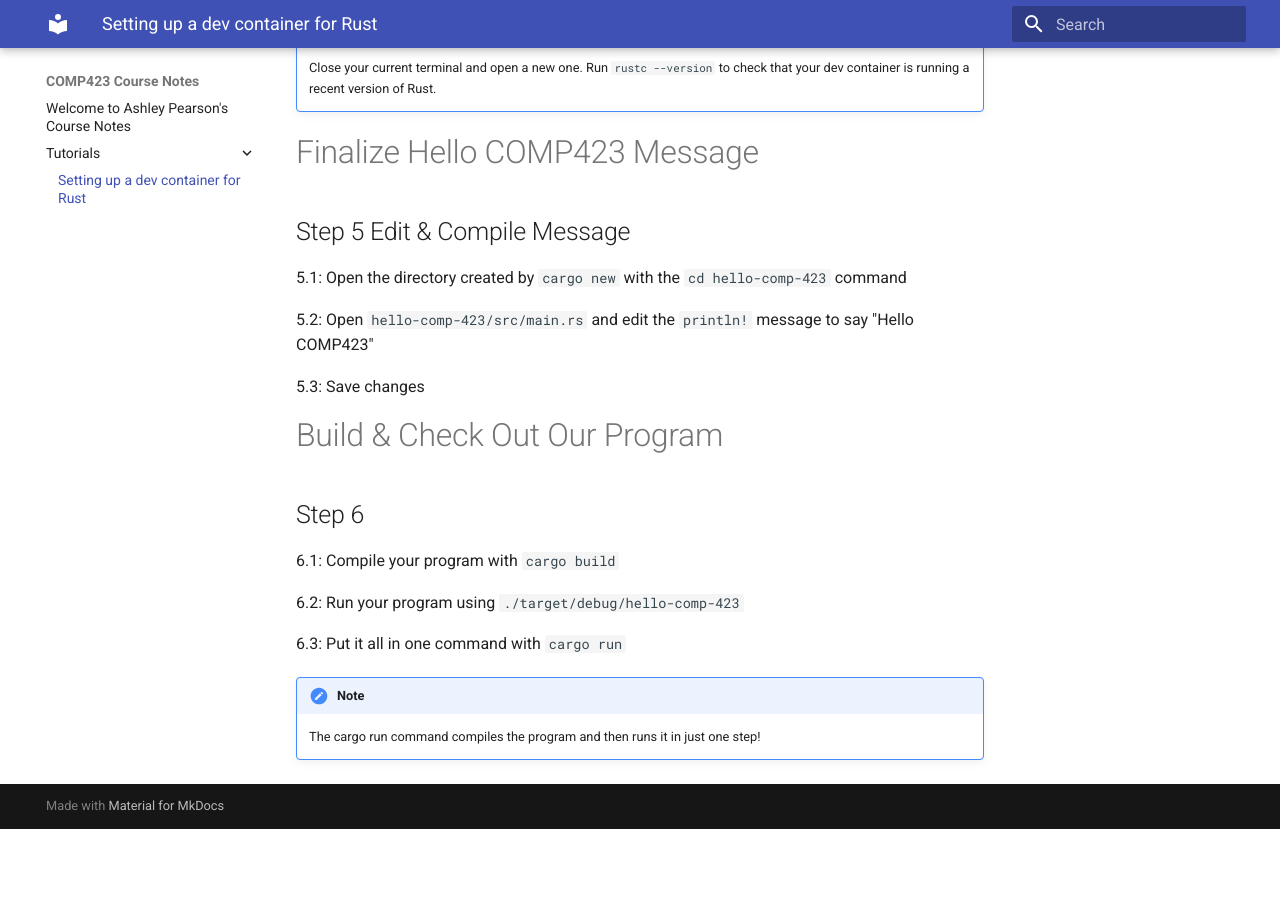
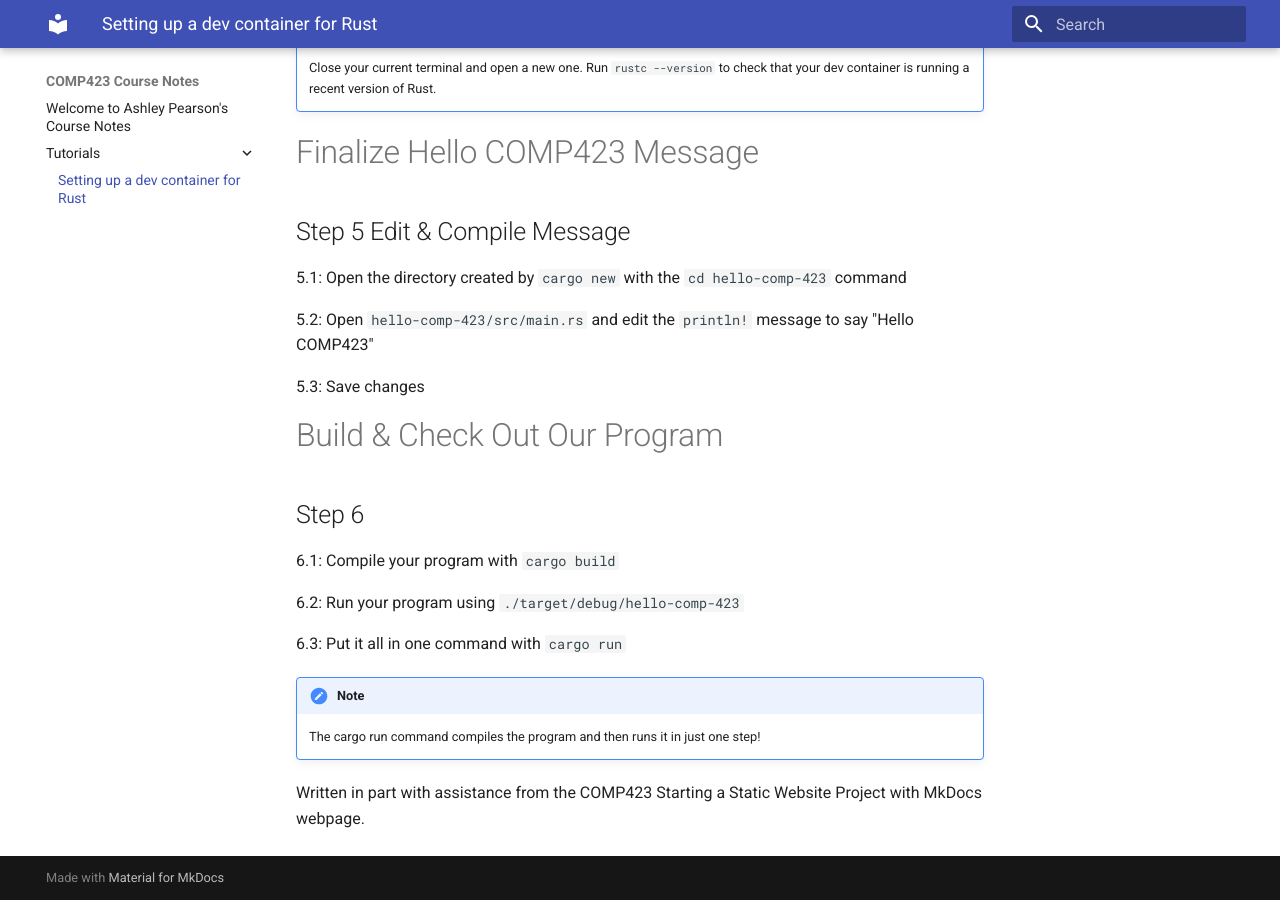
Before and after one commit to uncapearso2/comp423-course-notes, an MkDocs documentation site: the page built from docs/tutorials/rust-setup.md, in a window 1280 px wide and 900 px high, scrolled down 2711 px. Built offline with MkDocs 1.6.1 and Material for MkDocs 9.7.7, drawn with Linux system fonts in a browser that asks for light colours; before the commit the page ends 3540 px from its top, so only the background shows below that.

Commit message:
Full Content Draft

```diff
--- a/docs/tutorials/rust-setup.md
+++ b/docs/tutorials/rust-setup.md
@@ -122,3 +122,7 @@ git push -u origin main
 6.3: Put it all in one command with `cargo run`
 !!! note
     The cargo run command compiles the program and then runs it in just one step!
+
+
+
+Written in part with assistance from the COMP423 Starting a Static Website Project with MkDocs webpage.
```
